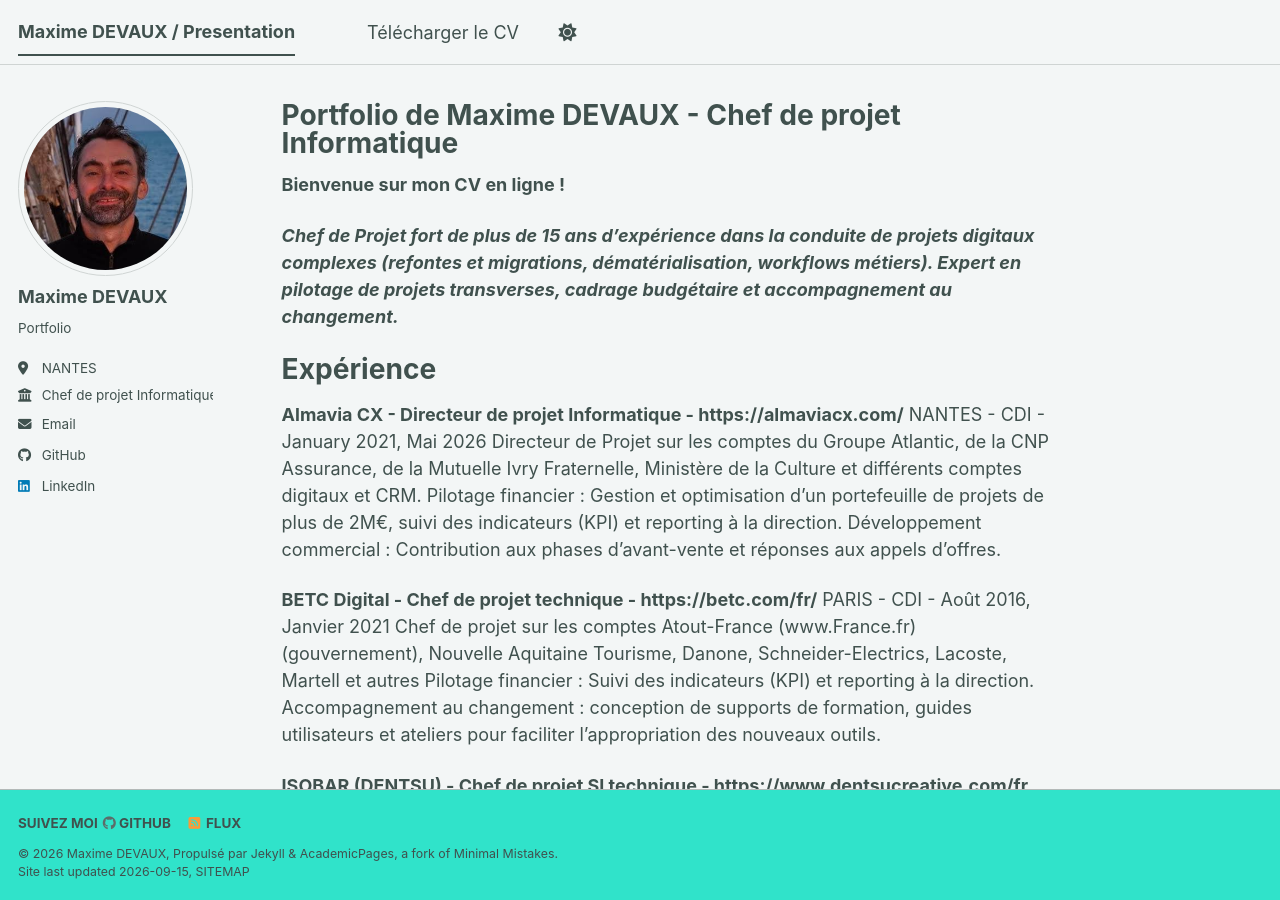
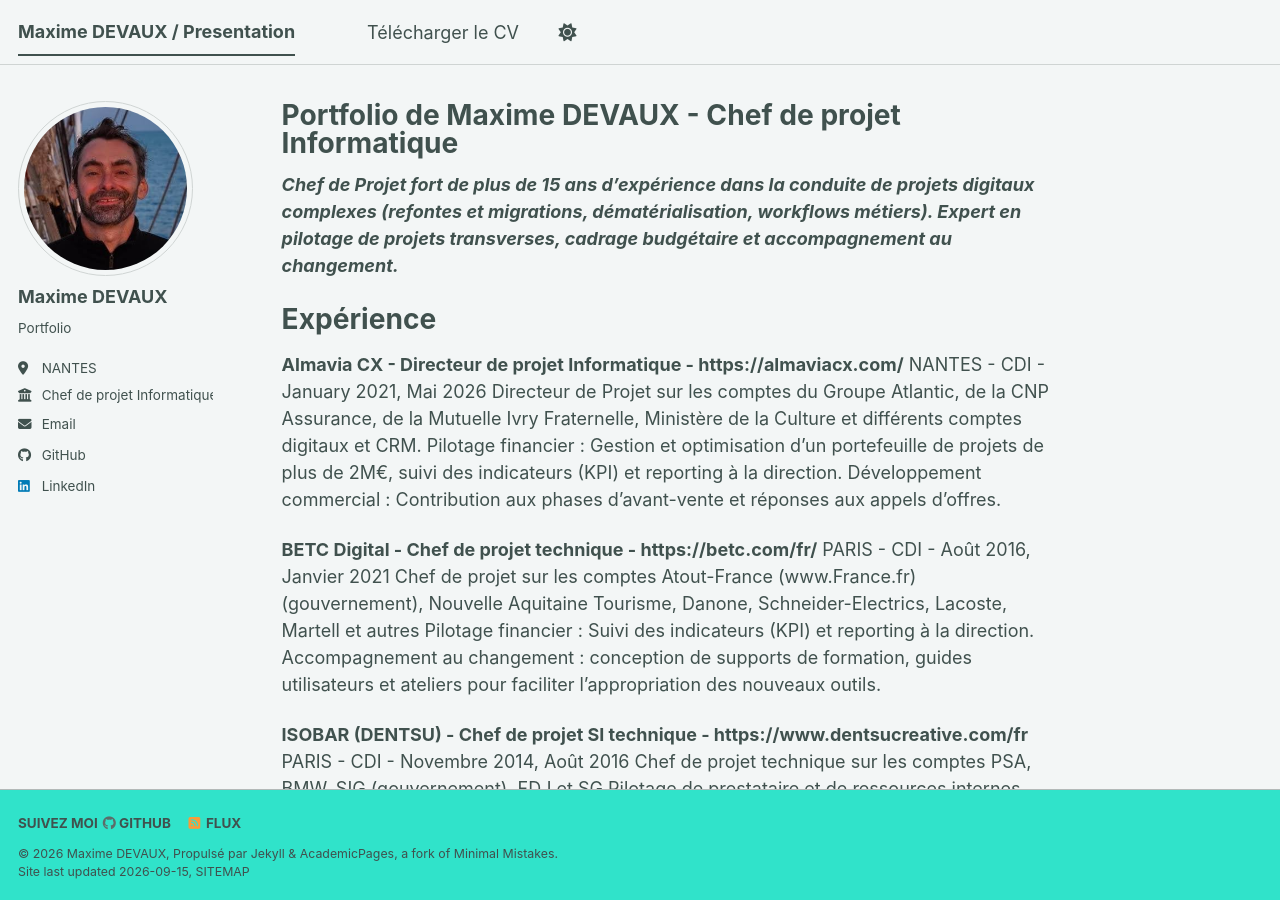
Before and after one commit to maximedevaux/maximedevaux.github.io, a Jekyll site: the page built from _pages/about.md, in a window 1280 px wide and 900 px high. Built offline with Jekyll 4.4.1, drawn with Linux system fonts in a browser that asks for light colours; a style sheet for code colours, icons or effects is not loaded.

Commit message:
Remove welcome message from about page
Removed introductory text from the about page.

```diff
--- a/_pages/about.md
+++ b/_pages/about.md
@@ -6,8 +6,6 @@
   - /about/
   - /about.html
 ---
-
-**Bienvenue sur mon CV en ligne !**
 
 ***Chef de Projet fort de plus de 15 ans d'expérience dans la conduite de projets digitaux complexes (refontes et
 migrations, dématérialisation, workflows métiers).
```
